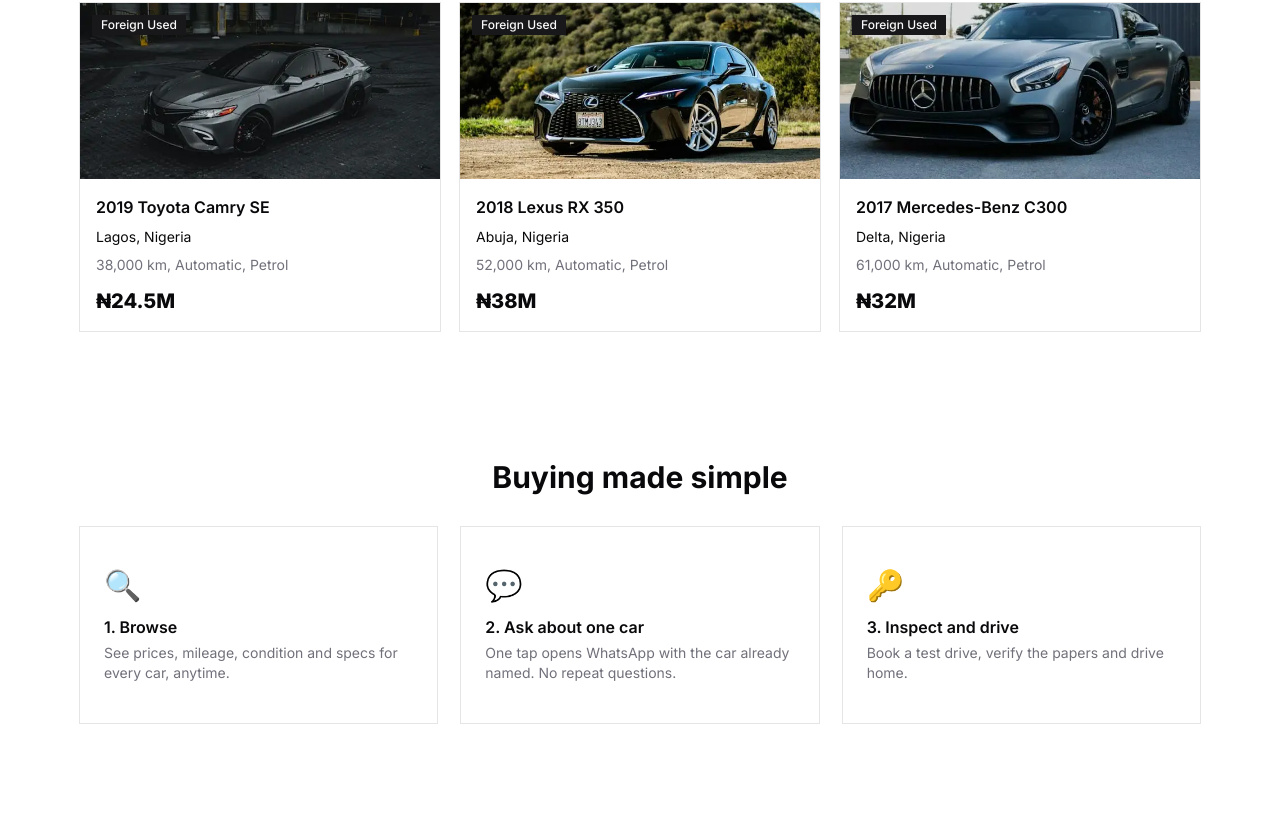
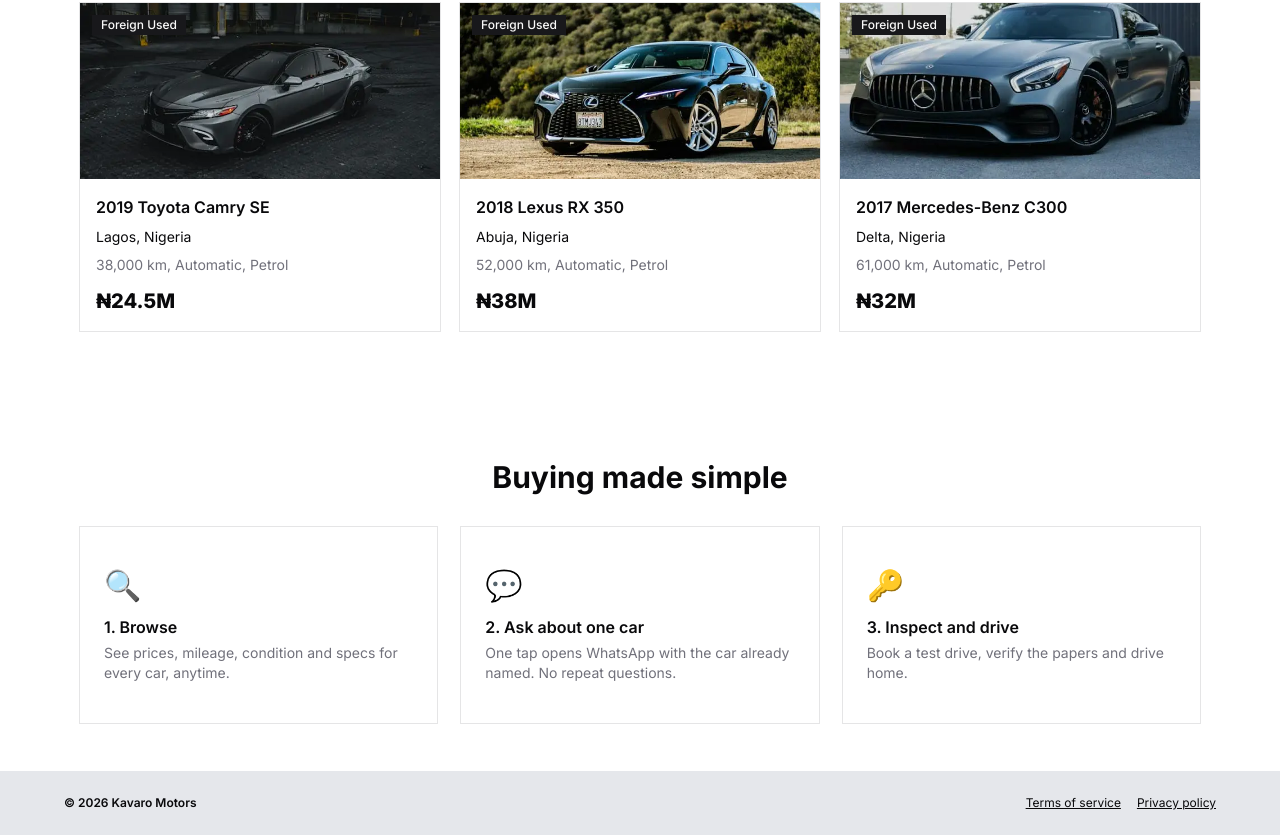
Before and after one commit to Kansoldev/car-dealership-website, a Next.js app: page / in a window 1280 px wide. Shown: the part 1103-1938 px from the top of the page. Before the commit the page ends 1874 px from the top, so only its background shows below. Built offline with nearby package versions, Linux system fonts and the light colour scheme.

Commit message:
feat: add footer section

```diff
--- a/app/page.tsx
+++ b/app/page.tsx
@@ -3,6 +3,7 @@
 import TrustBar from "@/components/TrustBar";
 import FeaturedCars from "@/components/FeaturedCars";
 import HowItWorks from "@/components/HowItWorks";
+import Footer from "@/components/Footer";
 
 export default function Home() {
   return (
@@ -12,6 +13,7 @@
       <TrustBar />
       <FeaturedCars />
       <HowItWorks />
+      <Footer />
     </>
   );
 }
--- /dev/null
+++ b/components/Footer.tsx
@@ -0,0 +1,30 @@
+import Link from "next/link";
+
+const currentYear = new Date().getFullYear();
+
+function Footer() {
+  return (
+    <footer className=" bg-gray-200 px-4 py-6 md:text-center text-xs">
+      <div className="flex flex-col md:flex-row md:justify-between gap-6 max-w-6xl mx-auto w-full">
+        <p className="font-semibold">© {currentYear} Kavaro Motors</p>
+        <nav>
+          <ul className="flex gap-4">
+            <li>
+              <Link href="#" className="underline">
+                Terms of service
+              </Link>
+            </li>
+
+            <li>
+              <Link href="#" className="underline">
+                Privacy policy
+              </Link>
+            </li>
+          </ul>
+        </nav>
+      </div>
+    </footer>
+  );
+}
+
+export default Footer;
```
